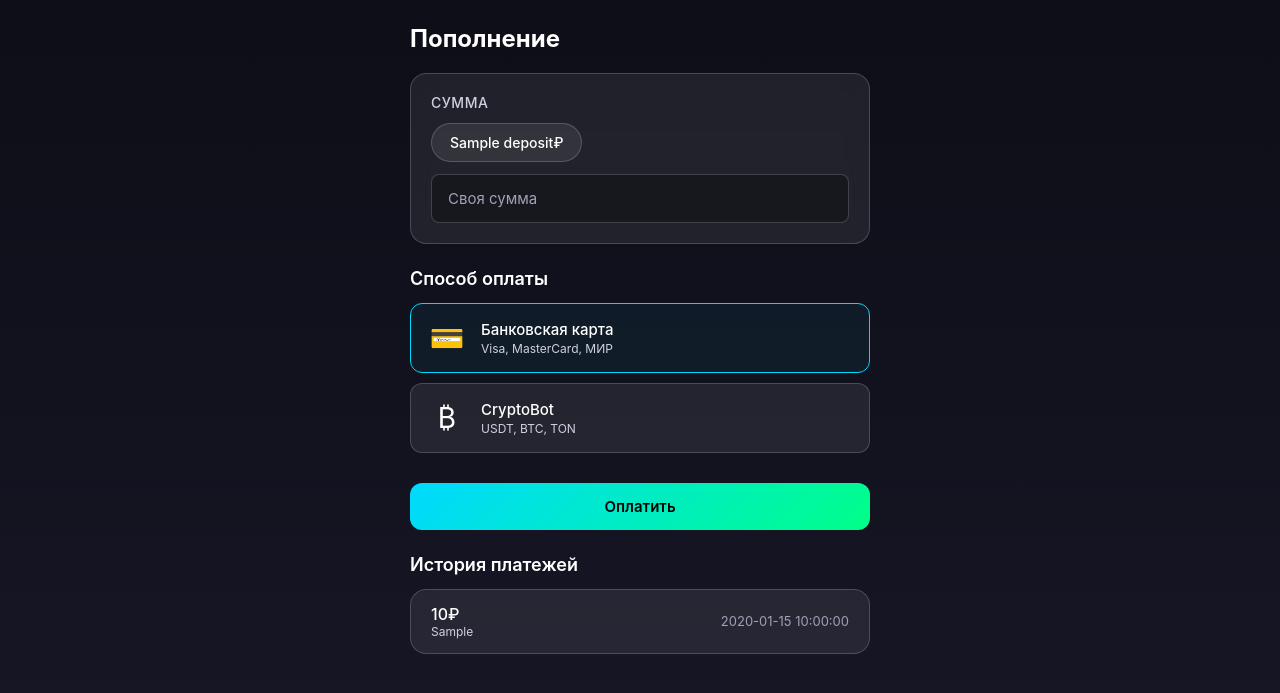
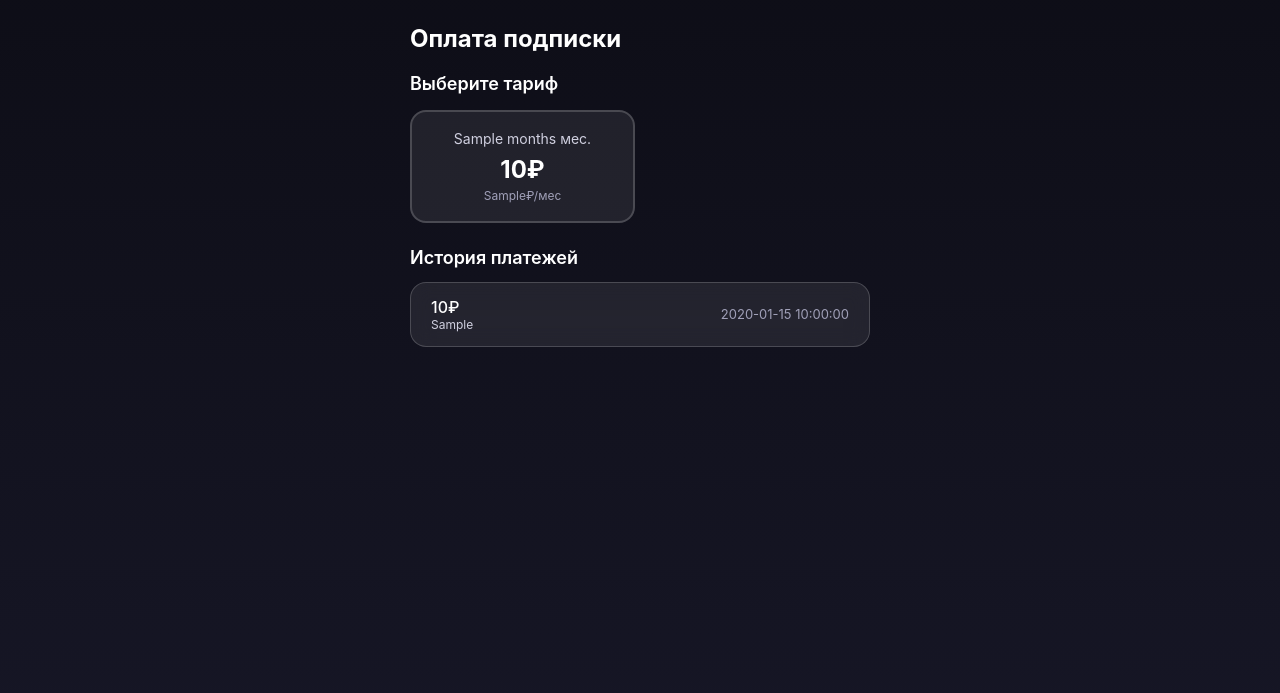
Before and after one commit to Marakoris/VPN_BOT, a FastAPI app: template subscription_api/templates/payment.html in a window 1280 px wide. Shown: the part 75-768 px from the top of the page. Run offline with FastAPI, Linux system fonts and the light colour scheme; the template is opened without the code that fills it: most values are stand-ins (such as "Sample title", 1, 10 or a date in 2020); parts of the project's set-up code (start-up, migrations or seed data) failed here and were passed over.

Commit message:
[Dashboard] Replace deposit top-up with subscription plan payment
Payment page now shows subscription plans (1/3/6/12 months) matching
the bot's flow instead of arbitrary deposit amounts.

Co-Authored-By: Claude Opus 4.6 <noreply@anthropic.com>

```diff
--- a/subscription_api/dashboard/router.py
+++ b/subscription_api/dashboard/router.py
@@ -276,14 +276,16 @@ async def payment_page(request: Request):
     if not user:
         return RedirectResponse("/dashboard/login", status_code=302)
 
-    deposits = services.get_deposit_amounts()
+    plans = services.get_plans()
     payments = await services.get_payment_history(user.id)
+    sub = await services.get_subscription_status(user)
 
     return templates.TemplateResponse("payment.html", {
         "request": request,
         "user": user,
-        "deposits": deposits,
+        "plans": plans,
         "payments": payments,
+        "sub": sub,
         "page": "payment",
     })
 
--- a/subscription_api/templates/payment.html
+++ b/subscription_api/templates/payment.html
@@ -2,38 +2,48 @@
 {% block title %}Оплата - NoBorder VPN{% endblock %}
 
 {% block content %}
-<h1 class="page-title">Пополнение</h1>
+<h1 class="page-title">Оплата подписки</h1>
+
+{% if sub.active %}
+<div class="card" style="padding:14px 20px;margin-bottom:16px">
+    <div style="font-size:14px;color:var(--text-secondary)">
+        Подписка активна до <span style="color:var(--success);font-weight:500">{{ sub.expiry_date }}</span>
+        {% if sub.days_remaining is not none %}
+        ({{ sub.days_remaining }} дн.)
+        {% endif %}
+    </div>
+</div>
+{% endif %}
 
 <div x-data="{
-    amount: {{ request.query_params.get('amount', '0') or '0' }},
-    months: {{ request.query_params.get('months', '0') or '0' }},
+    selectedPlan: {{ request.query_params.get('months', '0') | int }},
     system: 'kassa',
     loading: false,
-    customAmount: ''
+    plans: [{% for p in plans %}{ months: {{ p.months }}, days: {{ p.days }}, price: {{ p.price }}, name: '{{ p.name }}', per_month: {{ p.per_month }} }{% if not loop.last %},{% endif %}{% endfor %}],
+    get selectedPrice() { let p = this.plans.find(p => p.months === this.selectedPlan); return p ? p.price : 0; },
+    get selectedDays() { let p = this.plans.find(p => p.months === this.selectedPlan); return p ? p.days : 0; }
 }">
 
-    <!-- Amount Selection -->
-    <div class="card">
-        <div class="card-title" style="margin-bottom:12px">Сумма</div>
-        <div class="deposit-chips">
-            {% for d in deposits %}
-            <button class="deposit-chip" :class="{ 'selected': amount === {{ d }} }" @click="amount = {{ d }}; months = 0">{{ d }}₽</button>
+    <!-- Plan Selection -->
+    <div class="section-header" style="margin-top:0">
+        <span class="section-title">Выберите тариф</span>
+    </div>
+
+    <div class="plans-grid">
+        {% for plan in plans %}
+        <div class="plan-card {% if loop.index == 2 %}popular{% endif %}"
+             :class="{ 'selected': selectedPlan === {{ plan.months }} }"
+             @click="selectedPlan = {{ plan.months }}">
+            <div class="plan-months">{{ plan.months }} мес.</div>
+            <div class="plan-price">{{ plan.price }}₽</div>
+            <div class="plan-per-month">{{ plan.per_month }}₽/мес</div>
+        </div>
         {% endfor %}
-        </div>
-        <div style="margin-top:10px;display:flex;gap:10px">
-            <input type="number" class="form-input" placeholder="Своя сумма"
-                   x-model="customAmount"
-                   @input="amount = parseInt(customAmount) || 0; months = 0"
-                   style="flex:1">
-        </div>
-        <template x-if="amount > 0">
-            <div style="margin-top:10px;font-size:14px;color:var(--accent)">
-                Выбрано: <span x-text="amount"></span>₽
-            </div>
-        </template>
     </div>
 
     <!-- Payment System -->
+    <template x-if="selectedPlan > 0">
+        <div>
             <div class="section-header">
                 <span class="section-title">Способ оплаты</span>
             </div>
@@ -56,13 +66,13 @@
 
             <!-- Pay Button -->
             <button class="btn btn-primary" style="margin-top:20px"
-            :disabled="loading || amount < 1"
+                    :disabled="loading"
                     @click="
                         loading = true;
                         fetch('/api/v1/payment/create', {
                             method: 'POST',
                             headers: {'Content-Type': 'application/json'},
-                    body: JSON.stringify({amount: amount, payment_system: system, months: months})
+                            body: JSON.stringify({amount: selectedPrice, payment_system: system, months: selectedPlan})
                         })
                         .then(r => r.json())
                         .then(d => {
@@ -75,9 +85,11 @@
                         })
                         .catch(() => { loading = false; showToast('Ошибка соединения', true); })
                     ">
-        <span x-show="!loading">Оплатить <span x-text="amount > 0 ? amount + '₽' : ''"></span></span>
+                <span x-show="!loading">Оплатить <span x-text="selectedPrice + '₽'"></span></span>
                 <span x-show="loading">Создание платежа...</span>
             </button>
+        </div>
+    </template>
 </div>
 
 <!-- Payment History -->
--- a/subscription_api/templates/subscription.html
+++ b/subscription_api/templates/subscription.html
@@ -51,7 +51,7 @@
     </div>
 
     <template x-if="selected !== null">
-        <a :href="'/dashboard/payment?amount=' + [{% for p in plans %}{{ p.price }}{% if not loop.last %},{% endif %}{% endfor %}][selected] + '&months=' + [{% for p in plans %}{{ p.months }}{% if not loop.last %},{% endif %}{% endfor %}][selected]"
+        <a :href="'/dashboard/payment?months=' + [{% for p in plans %}{{ p.months }}{% if not loop.last %},{% endif %}{% endfor %}][selected]"
            class="btn btn-primary" style="margin-top:16px">
             Оплатить
         </a>
```
Lines whose indentation alone changed are shown as unchanged.
